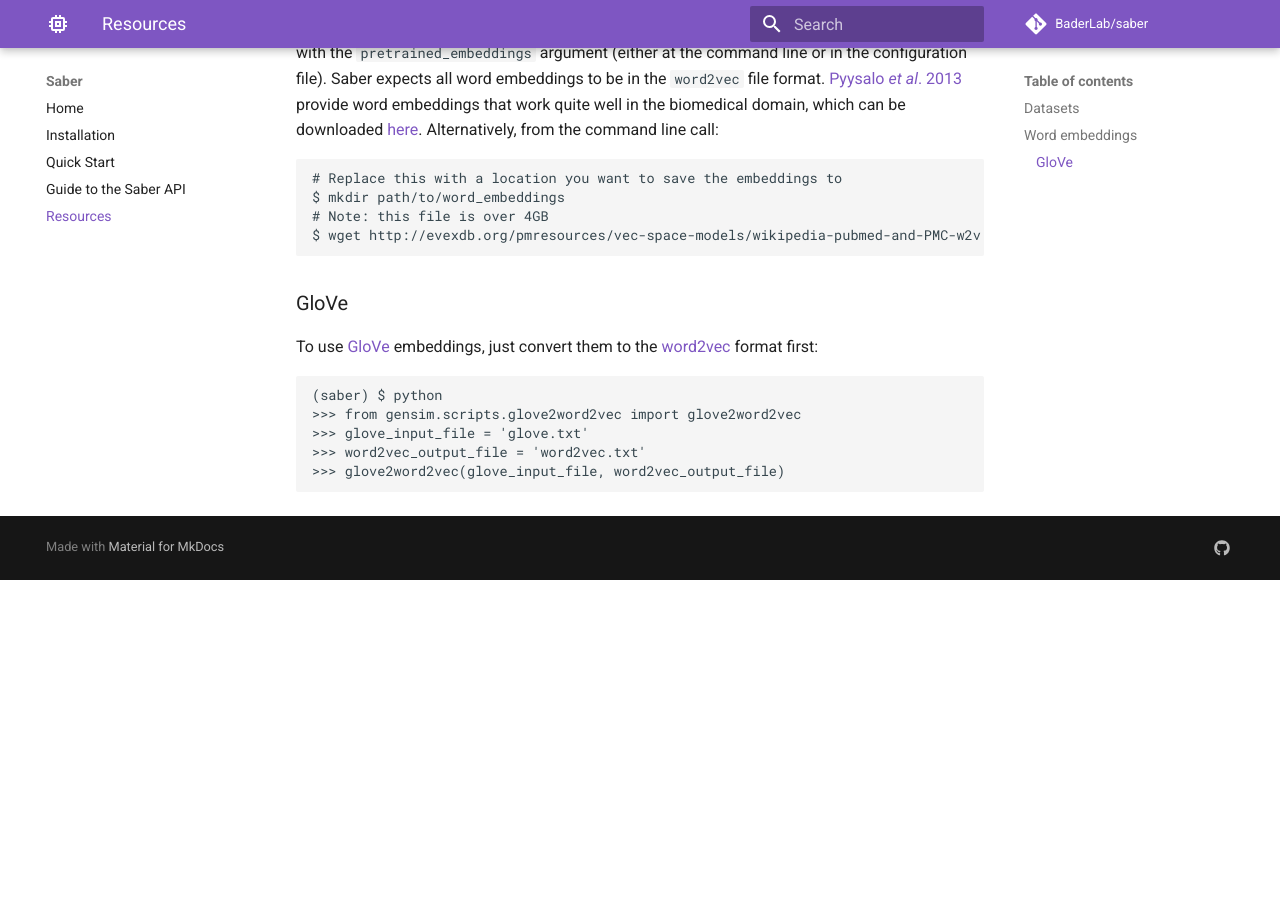
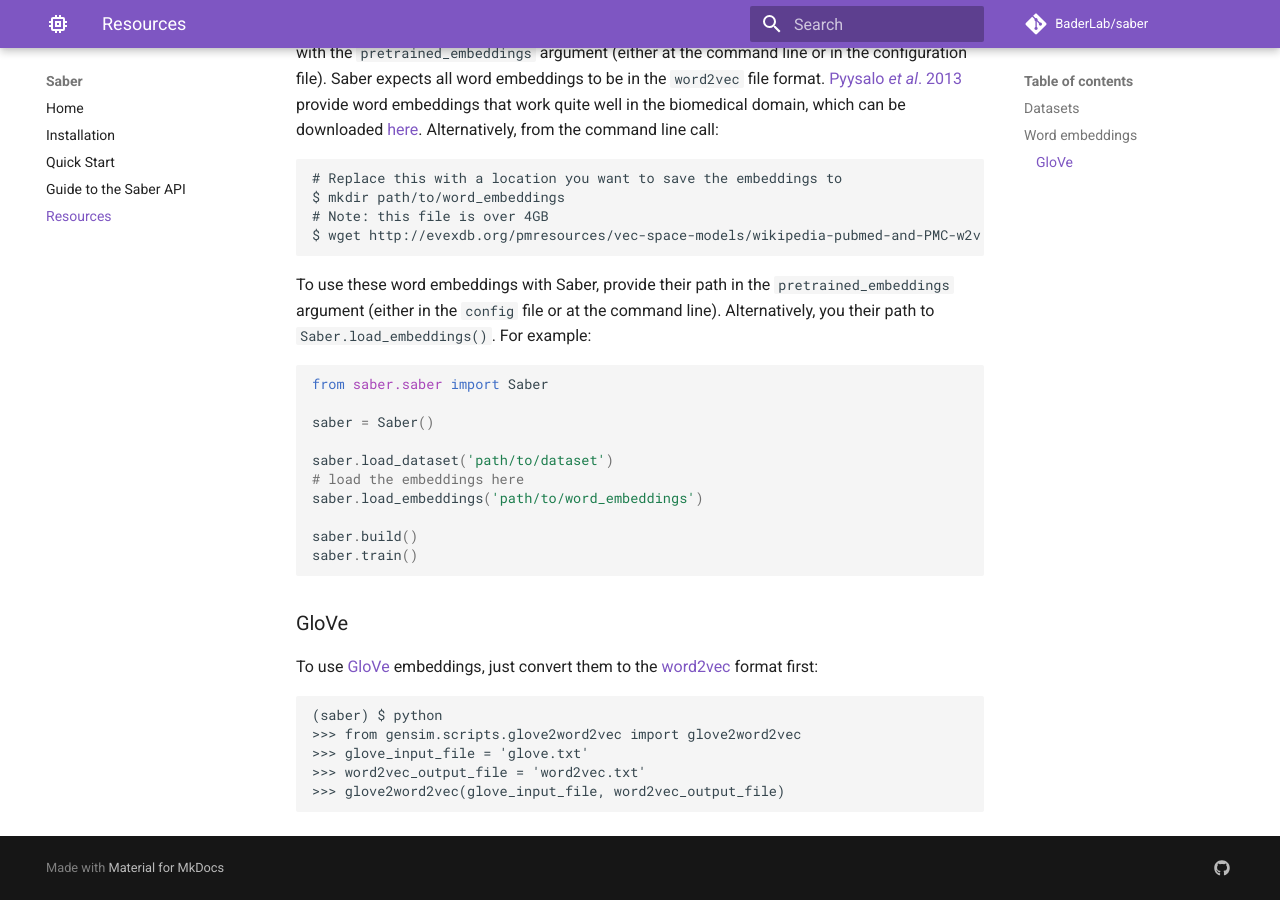
Before and after one commit to BaderLab/saber, an MkDocs documentation site: the page built from docs/resources.md, in a window 1280 px wide and 900 px high, scrolled down 1400 px. Built offline with MkDocs 1.6.1 and Material for MkDocs 9.7.7, drawn with Linux system fonts in a browser that asks for light colours; comment, search, counter and statistics services are not loaded; before the commit the page ends 1980 px from its top, so only the background shows below that.

Commit message:
:books: Update documentation

````diff
--- a/docs/resources.md
+++ b/docs/resources.md
@@ -59,6 +59,21 @@
 $ wget http://evexdb.org/pmresources/vec-space-models/wikipedia-pubmed-and-PMC-w2v.bin -O path/to/word_embeddings
 ```
 
+To use these word embeddings with Saber, provide their path in the `pretrained_embeddings` argument (either in the `config` file or at the command line). Alternatively, you their path to `Saber.load_embeddings()`. For example:
+
+```python
+from saber.saber import Saber
+
+saber = Saber()
+
+saber.load_dataset('path/to/dataset')
+# load the embeddings here
+saber.load_embeddings('path/to/word_embeddings')
+
+saber.build()
+saber.train()
+```
+
 ### GloVe
 
 To use [GloVe](https://nlp.stanford.edu/projects/glove/) embeddings, just convert them to the [word2vec](https://code.google.com/archive/p/word2vec/) format first:
````
Also changed, not shown: docs/guide_to_saber_api.md (+1 -1 lines).
